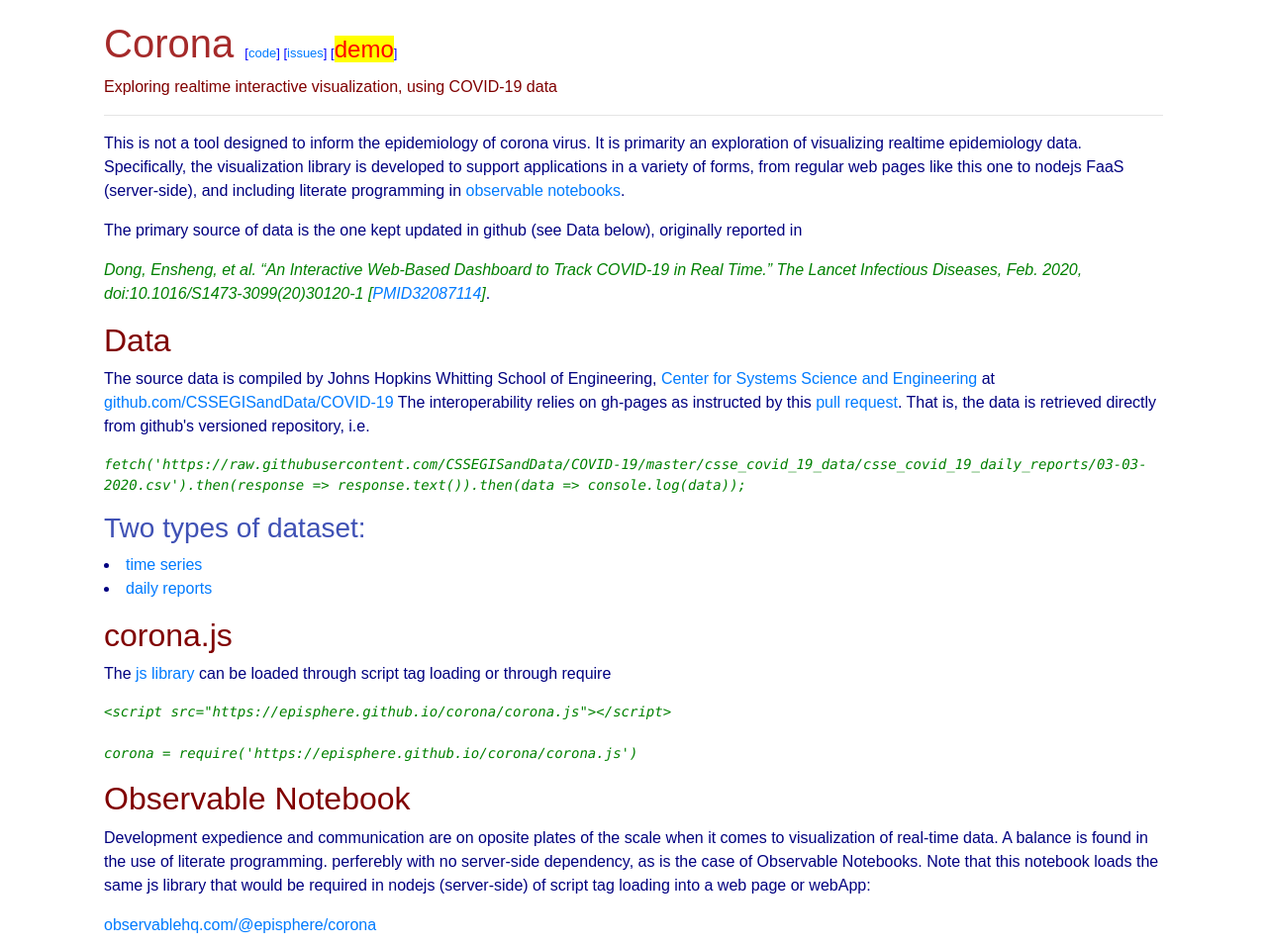
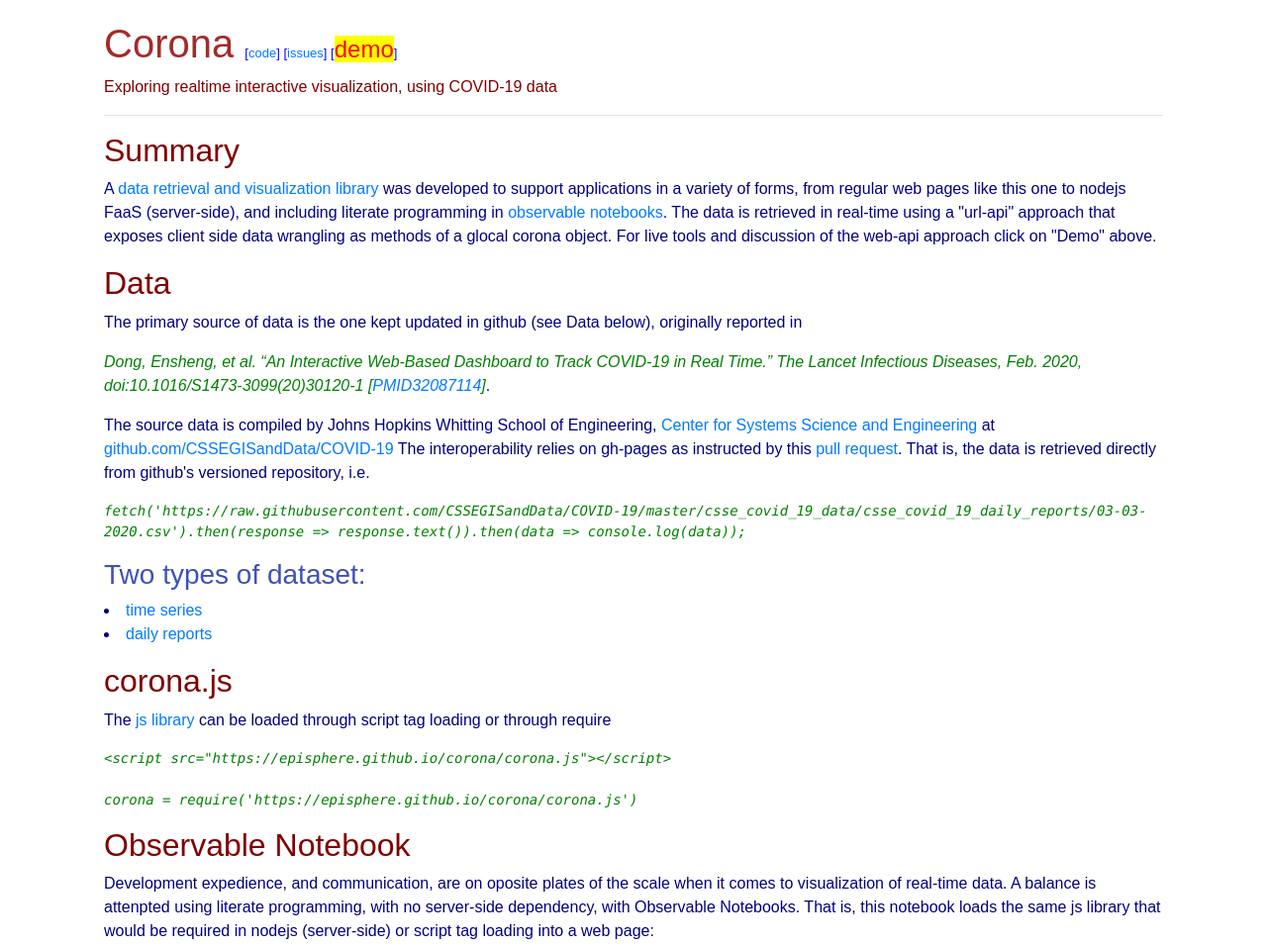
Before and after one commit to episphere/corona, a plain HTML site: page index.html in a window 1280 px wide. Shown: the top 956 px of the page at 99% size. Drawn offline with nearby package versions, Linux system fonts and the light colour scheme.

Commit message:
io page revamped

```diff
--- a/corona.js
+++ b/corona.js
@@ -143,6 +143,24 @@ corona.formatDate=(x=new Date())=>{
 corona.getSeries=async(status='Confirmed')=>{  // it cal also be "Deaths" and "Recovered"
     //let url = `https://raw.githubusercontent.com/CSSEGISandData/COVID-19/master/csse_covid_19_time_series/time_series_19-covid-${status}.csv`
     let url=`https://raw.githubusercontent.com/CSSEGISandData/COVID-19/master/csse_covid_19_data/csse_covid_19_time_series/time_series_19-covid-${status}.csv`
+    /*
+    if(typeof(localforage)!='object'){
+        let s = document.createElement('script')
+        s.src='https://cdnjs.cloudflare.com/ajax/libs/localforage/1.7.3/localforage.min.js'
+        s.onload=function(){return corona.getSeries(status)}
+        document.head.appendChild(s)
+    }else{
+        let cache = false
+        if(localStorage[url]){
+            if(Date.now()-JSON.parse(localStorage[url])<3600000){
+                let J = await localforage.getItem(url)
+                cache=true
+            }
+        }
+        let JF = await localforage.getItem('lala')
+
+    }
+    */
     //csse_covid_19_time_series/time_series_19-covid-Confirmed.csv
     let txt = await (await fetch(url)).text()
     txt=txt.replace(/"([^"]+)\,([^"]+)"/g,'$1$2') // clean "," from "" variables
@@ -240,10 +258,10 @@ corona.rotate3D=(div)=>{ //rotates 3d plotly graph
           };
         }
     }else{
-        import('https://cdn.plot.ly/plotly-latest.min.js').then(s=>{
-            Plotly=s
-            corona.rotate3D(div)
-        })
+        let s = document.createElement('script')
+        s.src='https://cdn.plot.ly/plotly-latest.min.js'
+        s.onload=function(){corona.rotate3D(div)}
+        document.head.appendChild(s)
     }
 }
 
--- a/index.html
+++ b/index.html
@@ -8,19 +8,19 @@
     <h1><span style="font-family:fantasy">Corona</span> <span style="font-size:small;color:blue">[<a href="https://github.com/episphere/corona" target="_blank">code</a>] [<a href="https://github.com/episphere/corona/issues" target="_blank">issues</a>] [<a href="https://observablehq.com/@episphere/corona" target="_blank" style="font-size:x-large;color:red;background-color:yellow">demo</a>]<span></h1>
     <p style="color:maroon">Exploring realtime interactive visualization, using COVID-19 data</p>
     <hr>
+    <h2>Summary</h2>
     <p>
-    This is not a tool designed to inform the epidemiology of corona virus.
-    It is primarity an exploration of visualizing realtime epidemiology data.
-    Specifically, the visualization library is developed to support applications
+    A <a href="https://episphere.github.io/corona/corona.js" target="_blank">data retrieval and visualization library</a> was developed to support applications
     in a variety of forms, from regular web pages like this one to nodejs FaaS (server-side),
     and including literate programming in <a href="https://observablehq.com/@episphere/corona" target="_blank">observable notebooks</a>.
-    </p>
-    The primary source of data is the one kept updated in github (see Data below), originally reported in</p>
-    <p><i style="color:green">Dong, Ensheng, et al. “An Interactive Web-Based Dashboard to Track COVID-19 in Real Time.” The Lancet Infectious Diseases, Feb. 2020, doi:10.1016/S1473-3099(20)30120-1 [<a href="https://www.sciencedirect.com/science/article/pii/S1473309920301201?via%3Dihub" target="_blank">PMID32087114</a>]</i>.
-
-    <p>
+    The data is retrieved in real-time using a "url-api" approach that exposes client side data wrangling as methods of a glocal corona object.
+    For live tools and discussion of the web-api approach click on "Demo" above.
     </p>
     <h2>Data</h2>
+    <p>
+    The primary source of data is the one kept updated in github (see Data below), originally reported in
+    </p>
+    <p><i style="color:green">Dong, Ensheng, et al. “An Interactive Web-Based Dashboard to Track COVID-19 in Real Time.” The Lancet Infectious Diseases, Feb. 2020, doi:10.1016/S1473-3099(20)30120-1 [<a href="https://www.sciencedirect.com/science/article/pii/S1473309920301201?via%3Dihub" target="_blank">PMID32087114</a>]</i>.
     <p>
     The source data is compiled by Johns Hopkins Whitting School of Engineering,
     <a href="https://systems.jhu.edu/research/public-health/ncov">Center for Systems Science and Engineering</a> at <a href="https://github.com/CSSEGISandData/COVID-19" target="_blank">github.com/CSSEGISandData/COVID-19</a>
@@ -47,9 +47,9 @@
     </p>
     <h2>Observable Notebook</h2>
     <p>
-    Development expedience and communication are on oposite plates of the scale when it comes to visualization of real-time data.
-    A balance is found in the use of literate programming. perferebly with no server-side dependency, as is the case of Observable Notebooks.
-    Note that this notebook loads the same js library that would be required in nodejs (server-side) of script tag loading into a web page or webApp:
+    Development expedience, and communication, are on oposite plates of the scale when it comes to visualization of real-time data.
+    A balance is attenpted using literate programming, with no server-side dependency, with Observable Notebooks.
+    That is, this notebook loads the same js library that would be required in nodejs (server-side) or script tag loading into a web page:
     </p>
     <p>
     <a href="https://observablehq.com/@episphere/corona" target="_blank">observablehq.com/@episphere/corona</a>
```
